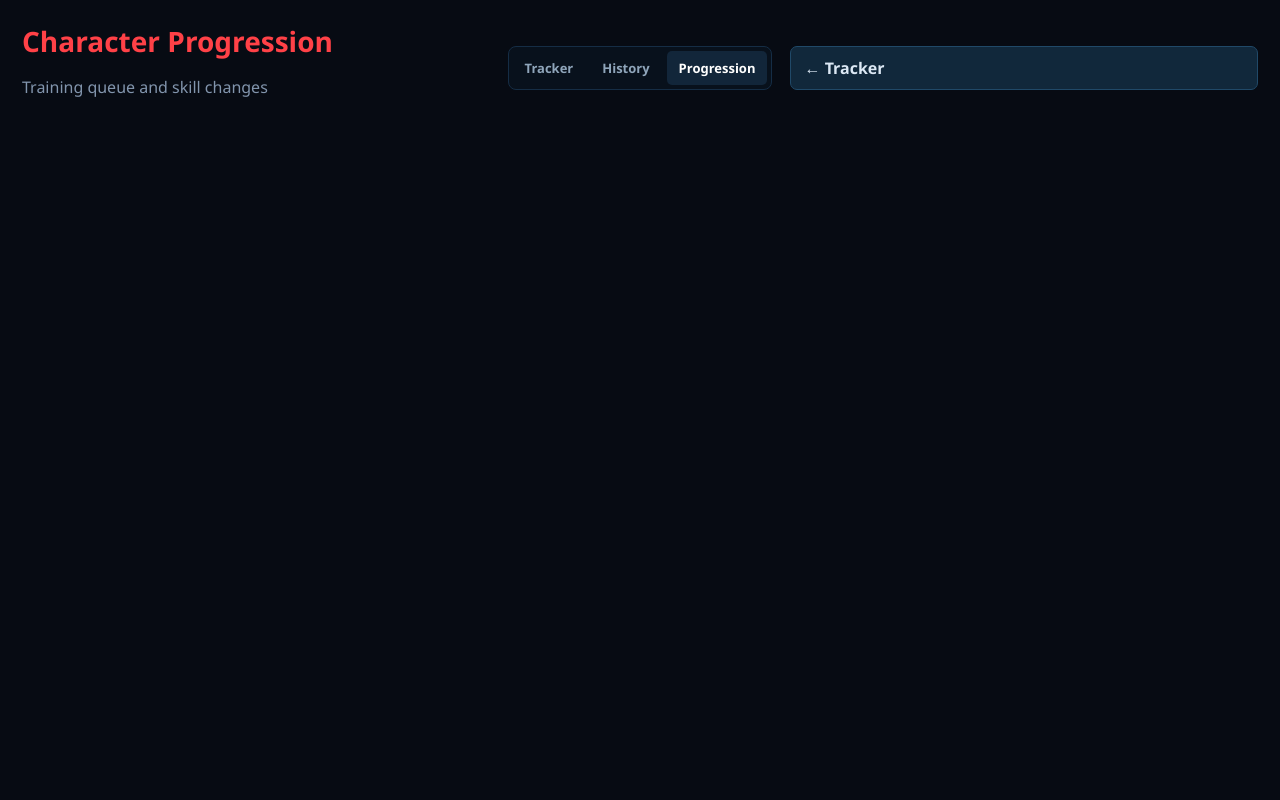
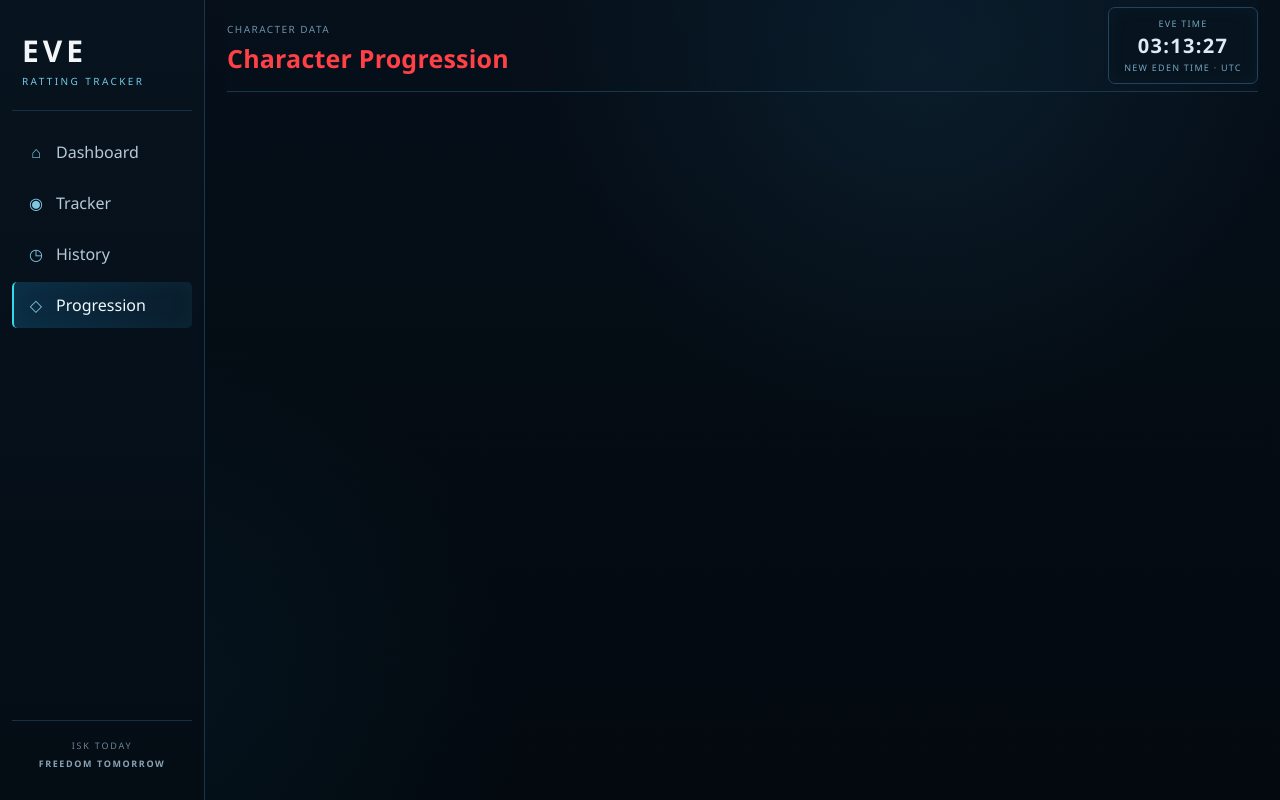
Before and after one commit to rhild94/eve-ratting-tracker, a FastAPI app: page /progression in a window 1280 px wide. Run offline with FastAPI, Linux system fonts and the light colour scheme; data that the repository does not hold is empty; some libraries are stand-ins or nearby versions.

Commit message:
Apply EVE-style shell to progression

```diff
--- a/templates/progression.html
+++ b/templates/progression.html
@@ -1,13 +1,17 @@
-<!doctype html><html><head><meta charset="utf-8"><meta name="viewport" content="width=device-width,initial-scale=1"><title>Progression</title><link rel="stylesheet" href="/static/style.css"></head>
-<body><div class="wrap"><header><div><h1>Character Progression</h1><p class="muted">Training queue and skill changes</p></div>
-<nav class="tabs"><a href="/">Tracker</a><a href="/history">History</a><a class="active" href="/progression">Progression</a></nav>
-<a class="button" href="/">← Tracker</a></header>
+<!doctype html><html><head><meta charset="utf-8"><meta name="viewport" content="width=device-width,initial-scale=1"><title>Progression · EVE Ratting Tracker</title><link rel="stylesheet" href="/static/style.css"></head>
+<body class="eve-ui"><div class="app-shell">
+<aside class="sidebar"><div class="brand"><div class="brand-mark">EVE</div><span>RATTING TRACKER</span></div>
+<nav class="side-nav"><a href="/dashboard"><span>⌂</span>Dashboard</a><a href="/"><span>◉</span>Tracker</a><a href="/history"><span>◷</span>History</a><a class="active" href="/progression"><span>◇</span>Progression</a></nav>
+<div class="sidebar-space"><span>ISK TODAY</span><b>FREEDOM TOMORROW</b></div></aside>
+<main class="main-stage"><header class="eve-topbar"><div><span class="system-kicker">CHARACTER DATA</span><h1>Character Progression</h1></div><div class="eve-time"><span>EVE TIME</span><b data-eve-clock>--:--:--</b><small>NEW EDEN TIME · UTC</small></div></header>
 <div class="progression-grid">
 {% for c in characters %}
-<section class="panel character-full">
-<div class="portrait-head"><img src="{{ c.portrait }}" alt=""><div><h2>{{ c.name }}</h2><div class="sp">{{ "{:,}".format(c.total_sp) }} SP</div><div class="muted">Last snapshot: {{ c.captured_at[:16].replace("T"," ") if c.captured_at else "Waiting for ESI sync" }}</div></div></div>{% if not c.has_snapshot %}<div class="warning">No progression snapshot yet. The page will populate after a successful ESI sync.</div>{% endif %}
+<section class="panel sci-panel character-full">
+<div class="portrait-head"><img src="{{ c.portrait }}" alt=""><div><h2>{{ c.name }}</h2><div class="sp">{{ "{:,}".format(c.total_sp) }} SP</div><div class="muted">Last snapshot: {{ c.captured_at[:16].replace("T"," ") if c.captured_at else "Waiting for ESI sync" }}</div></div></div>
+{% if not c.has_snapshot %}<div class="warning">No progression snapshot yet. The page will populate after a successful ESI sync.</div>{% endif %}
 {% if c.changes %}<h3>Recent completed skill changes</h3>{% for ch in c.changes %}<div class="change">↑ {{ ch.skill }} {{ ch.from }} → {{ ch.to }}</div>{% endfor %}{% endif %}
 <h3>Training queue</h3>
 <div class="queue-list">{% for q in c.queue %}<div class="queue-row"><span>{{ loop.index }}</span><b>{{ q.skill }}</b><span>Level {{ q.level }}</span><span>{{ q.finish_date[:16].replace("T"," ") if q.finish_date else "Queued" }}</span></div>{% else %}<div class="empty">No queue data.</div>{% endfor %}</div>
 </section>
-{% endfor %}</div></div></body></html>
+{% endfor %}</div>
+</main></div><script src="/static/eve_shell.js"></script></body></html>
```
